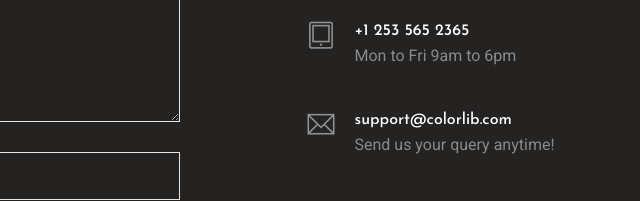
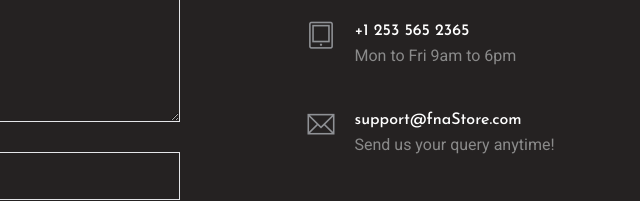
Before and after one commit to shad0w1911/fnademo, a plain HTML site: page contact.html in a window 1280 px wide. Shown: the part 1409-1610 px from the top of the page, 640-1280 px from the left. Drawn offline with Linux system fonts and the light colour scheme; some packages are replaced by stand-ins of ours.

Commit message:
Update contact.html

```diff
--- a/contact.html
+++ b/contact.html
@@ -622,7 +622,7 @@
                         <div class="media contact-info">
                             <span class="contact-info__icon"><i class="ti-email"></i></span>
                             <div class="media-body" style="color: #fff;">
-                                <h3 style="color: #fff;">support@colorlib.com</h3>
+                                <h3 style="color: #fff;">support@fnaStore.com</h3>
                                 <p>Send us your query anytime!</p>
                             </div>
                         </div>
```
